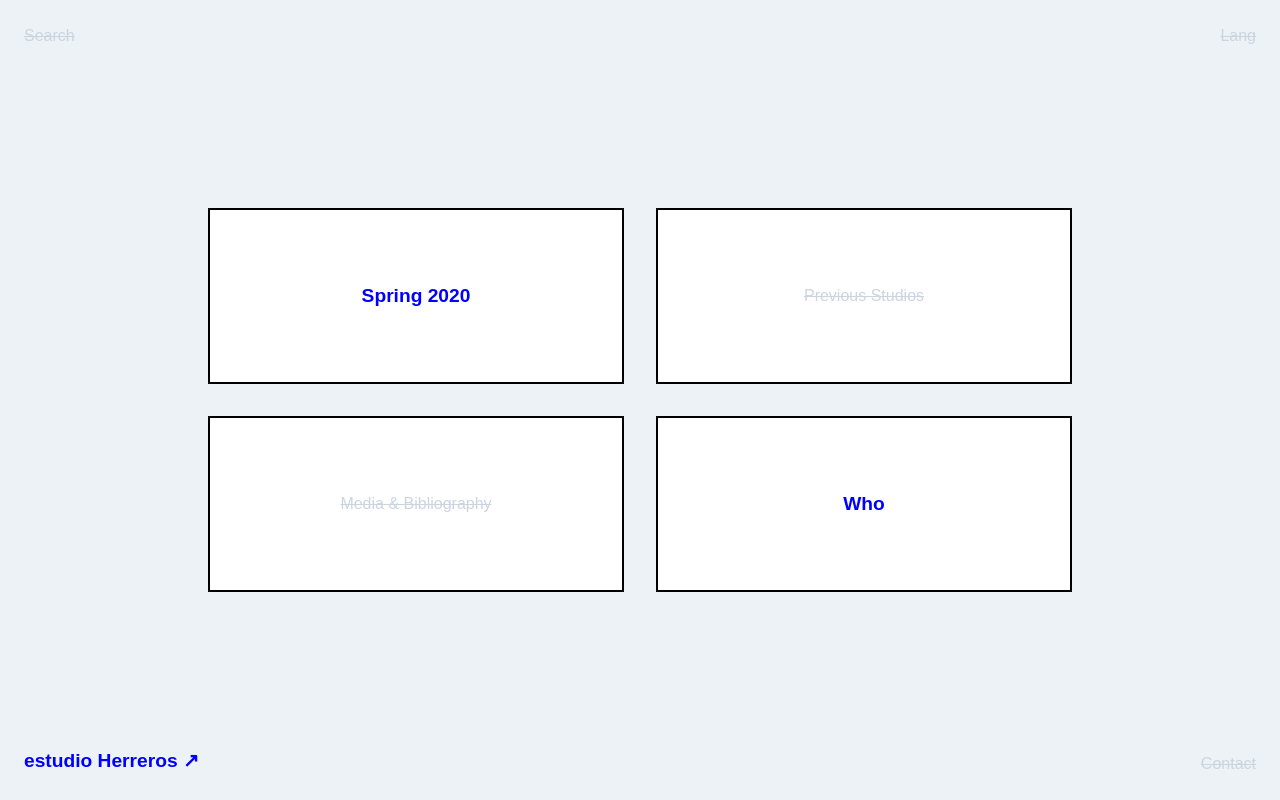
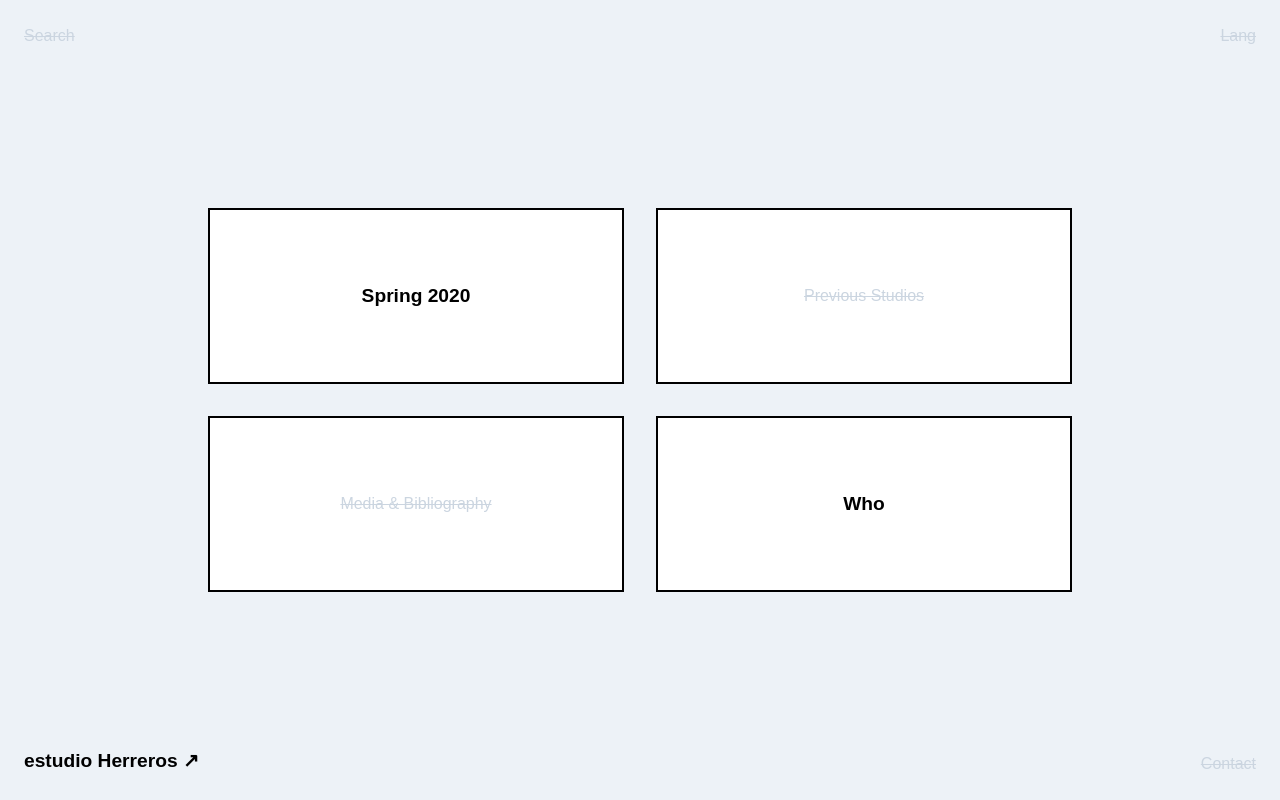
Before and after one commit to theruralstudio/remote-review, a Next.js app: page / in a window 1280 px wide. Built offline with nearby package versions, Linux system fonts and the light colour scheme; what tailwindcss-aspect-ratio would draw is missing.

Commit message:
links black not blue

```diff
--- a/components/ReviewFrame.js
+++ b/components/ReviewFrame.js
@@ -158,7 +158,7 @@ class ReviewFrame extends Component {
             {/* <VisibilityToggles toggleInstructions={this.toggleInstructions} showVideo={this.state.showVideo} toggleVideo={this.toggleVideo} showChat={this.state.showChat} toggleChat={this.toggleChat}/> */}
             {/* <UserStatus user={this.props.user} numUsers={0} toggleRegister={this.toggleRegister}/> */}
             {/* <LiveVideoNoSSR currentUser={this.props.user} appState={this.state.appState} callObject={this.state.callObject} showVideo={this.state.showVideo}/> */}
-            <div className="absolute flex-grow w-full h-full flex justify-center items-center text-2xl text-gray-400 opacity-25 pointer-events-none select-none z-0">⌖</div>
+            <div className="absolute flex-grow w-full h-full flex justify-center items-center text-2xl text-gray-400 pointer-events-none select-none z-0">⌖</div>
             <TablePanel currentUser={this.props.user} />
             {/* { !this.props.user.instructed && <Instructions toggleInstructions={this.toggleInstructions} instructed={this.props.user.instructed}/> } */}
           {/* </CallObjectContext.Provider> */}
--- a/styles/main.css
+++ b/styles/main.css
@@ -56,7 +56,6 @@ p {
 a, .link {
   font-size: 1.2em;
   font-weight: bold;
-  color: blue;
 }
 
 ul {
```
